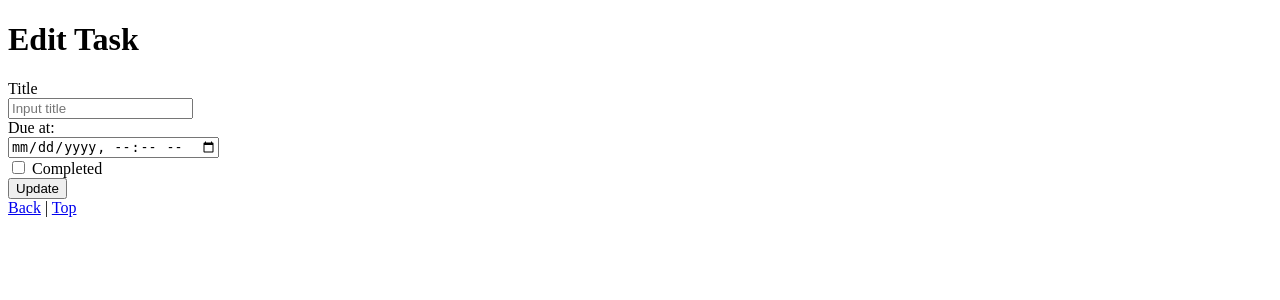
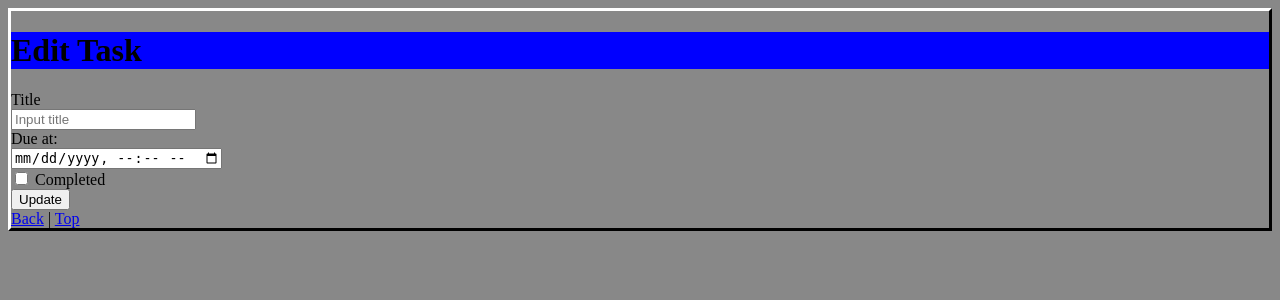
Before and after one commit to ritsu-wada/django-test-exercise, a Django app: template todo/templates/todo/edit.html in a window 1280 px wide. Shown: the top 300 px of the page. Run offline with Django 5.2, Linux system fonts and the light colour scheme; the template is opened without the code that fills it, so the values that code supplies are empty.

Commit message:
add: css

```diff
--- /dev/null
+++ b/todo/static/style.css
@@ -0,0 +1,15 @@
+body {
+  background-color: #888;          /* 1. background-color に修正 / 末尾をセミコロン ; に変更 */
+  border-top: solid 3px #fff;      /* 末尾を ; に変更 */
+  border-left: solid 3px #fff;     /* 末尾を ; に変更 */
+  border-right: solid 3px #000;    /* 末尾を ; に変更 */
+  border-bottom: solid 3px #000;   /* 2. border-bottom のタイポを修正 / 末尾を ; に変更 */
+}
+
+h1 {
+  background-color: #00f;          /* background-color に修正 */
+}
+
+p {
+  background-color: #fff;          /* background-color に修正 */
+}
--- a/todo/templates/todo/detail.html
+++ b/todo/templates/todo/detail.html
@@ -6,6 +6,7 @@
   <title>To Do Application</title>
   <meta charset="UTF-8">
   <meta name="author" content="INIAD">
+  <link rel="stylesheet" href="{% static 'style.css' %}">
 </head>
 
 <body>
--- a/todo/templates/todo/edit.html
+++ b/todo/templates/todo/edit.html
@@ -6,6 +6,7 @@
   <title>To Do Application</title>
   <meta charset="UTF-8">
   <meta name="author" content="INIAD">
+  <link rel="stylesheet" href="{% static 'style.css' %}">
 </head>
 
 <body>
--- a/todo/templates/todo/index.html
+++ b/todo/templates/todo/index.html
@@ -6,6 +6,7 @@
   <title>To Do Application</title>
   <meta charset="UTF-8">
   <meta name="author" content="INIAD">
+  <link rel="stylesheet" href="{% static 'style.css' %}">
 </head>
 
 <body>
```
